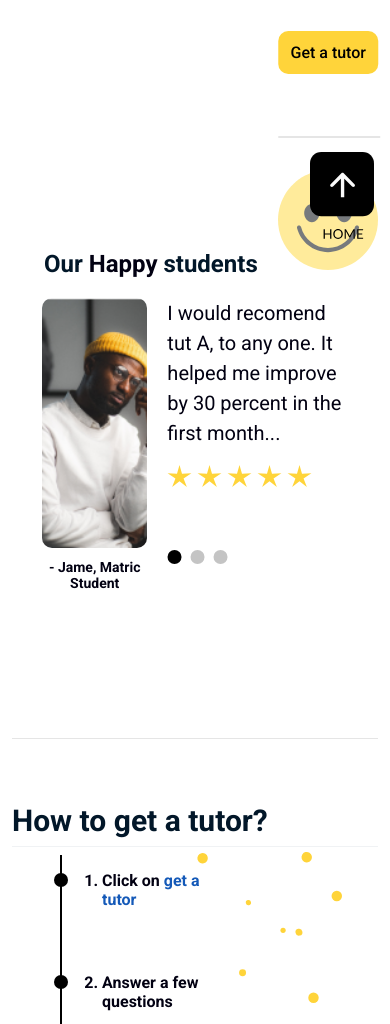
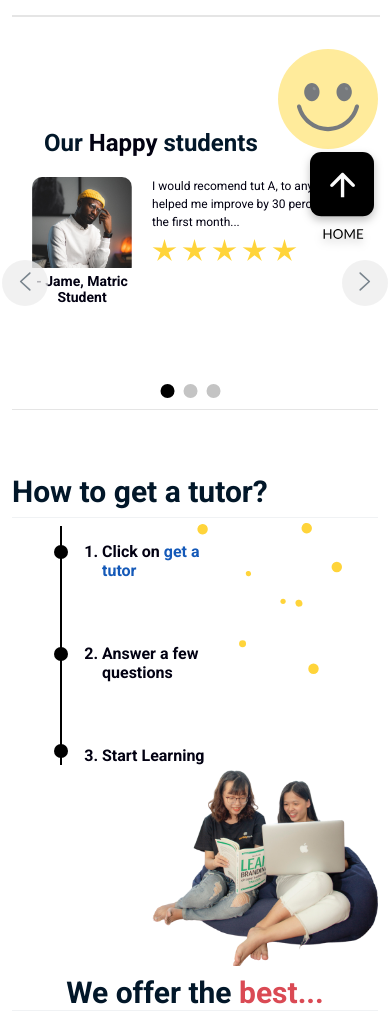
Before and after one commit to tayyabferozi/tuta-x, a plain HTML site: page index.html in a window 390 px wide. Shown: the part 588-1612 px from the top of the page. Drawn offline with nearby package versions, Linux system fonts and the light colour scheme; a web font is replaced by a local one.

Commit message:
Add new changes from Talha's work

```diff
--- a/assets/css/slider.css
+++ b/assets/css/slider.css
@@ -86,9 +86,9 @@
 
 @media screen and (max-width: 460px) {
   .container-testim .client-name {
-    /* bottom: -4rem; */
     padding-left: 0;
     padding-right: 0;
+    width: 114px;
   }
 }
 
@@ -133,7 +133,7 @@
   position: absolute;
   top: 50%;
   transform: translateY(-50%);
-  background-color: rgba(196, 196, 196, 0.75);
+  background-color: rgba(237, 237, 237, 0.75);
   border: 0;
   width: 40px;
   height: 40px;
@@ -176,12 +176,33 @@
 }
 
 @media screen and (max-width: 767px) {
+  .btn-prev,
+  .btn-next {
+    width: 46px;
+    height: 46px;
+  }
   .btn-prev {
-    display: none;
+    left: -10px;
   }
+  .btn-next {
+    right: -10px;
+  }
+  .container-testim .card-thumb {
+    width: 190px;
+    height: 201px;
+  }
+  .container-testim .indicators {
+    bottom: 19px;
+  }
+  .container-testim .client-img {
+    width: 200px;
+    height: 200px;
+  }
+}
 
-  .btn-next {
-    display: none;
+@media (max-width: 700px) {
+  .container-testim .review {
+    font-size: 16px;
   }
 }
 
@@ -191,29 +212,76 @@
   }
 }
 
+@media (max-width: 603px) {
+  .container-testim .card-thumb {
+    width: 190px;
+    height: 188px;
+  }
+}
+
+@media (max-width: 580px) {
+  .container-testim .indicators {
+    bottom: 10px;
+  }
+  .container-testim .review {
+    font-size: 14px;
+  }
+}
+
 @media (max-width: 560px) {
   .container-testim .indicators {
     left: 48%;
-    bottom: 90px;
   }
 }
 
-@media (max-width: 501px) {
-  .container-testim .indicators {
-    bottom: 100px;
+@media screen and (max-width: 550px) {
+  .container-testim .client-img {
+    width: 170px;
+    height: 170px;
+  }
+  .container-testim .card-thumb {
+    width: 190px;
+    height: 158px;
+  }
+}
+
+@media (max-width: 502px) {
+  .container-testim .client-img {
+    width: 130px;
+    height: 130px;
+  }
+  .container-testim .card-thumb {
+    width: 190px;
+    height: 118px;
+  }
+}
+
+@media screen and (max-width: 500px) {
+  .container-testim .review {
+    font-size: 14px;
+    line-height: 18px;
   }
 }
 
 @media (max-width: 457px) {
   .container-testim .indicators {
-    bottom: 130px;
+    bottom: 5px;
+  }
+  .testim-main-wrapper,
+  .container-testim {
+    padding-bottom: 2px;
+  }
+  .container-testim .review {
+    font-size: 12px;
   }
 }
-
-@media (max-width: 417px) {
-  .container-testim .indicators {
-    bottom: 170px;
-    left: 50%;
+@media (max-width: 425px) {
+  .container-testim .client-img {
+    width: 100px;
+    height: 100px;
+  }
+  .container-testim .card-thumb {
+    height: 85px;
   }
 }
 
--- a/assets/css/styles.scss
+++ b/assets/css/styles.scss
@@ -1485,3 +1485,49 @@ h1 {
     margin-top: 0;
   }
 }
+
+@media screen and (max-width: 767px) {
+  #landing .dark-card .cta-btn {
+    width: 100%;
+  }
+  .container-testim .client-img {
+    width: 200px;
+    height: 200px;
+  }
+}
+
+@media screen and (max-width: 550px) {
+  .container-testim .client-img {
+    width: 150px;
+    height: 150px;
+  }
+}
+
+@media screen and (max-width: 500px) {
+  .container-testim .review {
+    font-size: 16px;
+    line-height: 23px;
+  }
+}
+
+@media screen and (max-width: 425px) {
+  #landing .dark-card .main {
+    font-size: 2.2rem;
+  }
+  .container-testim .client-img {
+    width: 120px;
+    height: 120px;
+  }
+  .container-testim .card {
+    padding: 20px 10px;
+  }
+}
+
+@media screen and (max-width: 423px) {
+  .container-testim .rating {
+    bottom: 19px;
+  }
+  .container-testim .indicators {
+    bottom: 84px;
+  }
+}
--- a/index.html
+++ b/index.html
@@ -770,7 +770,7 @@
               <li>
                 <a
                   class="d-flex justify-content-start align-items-center"
-                  href="tel:+0672182845"
+                  href="tel:*"
                   ><img
                     class="me-3 whatsapp"
                     src="./assets/vectors/whatsapp.svg"
```
Also changed, not shown: assets/css/bootstrap-utils.css, assets/css/styles.css, 1 other file.
